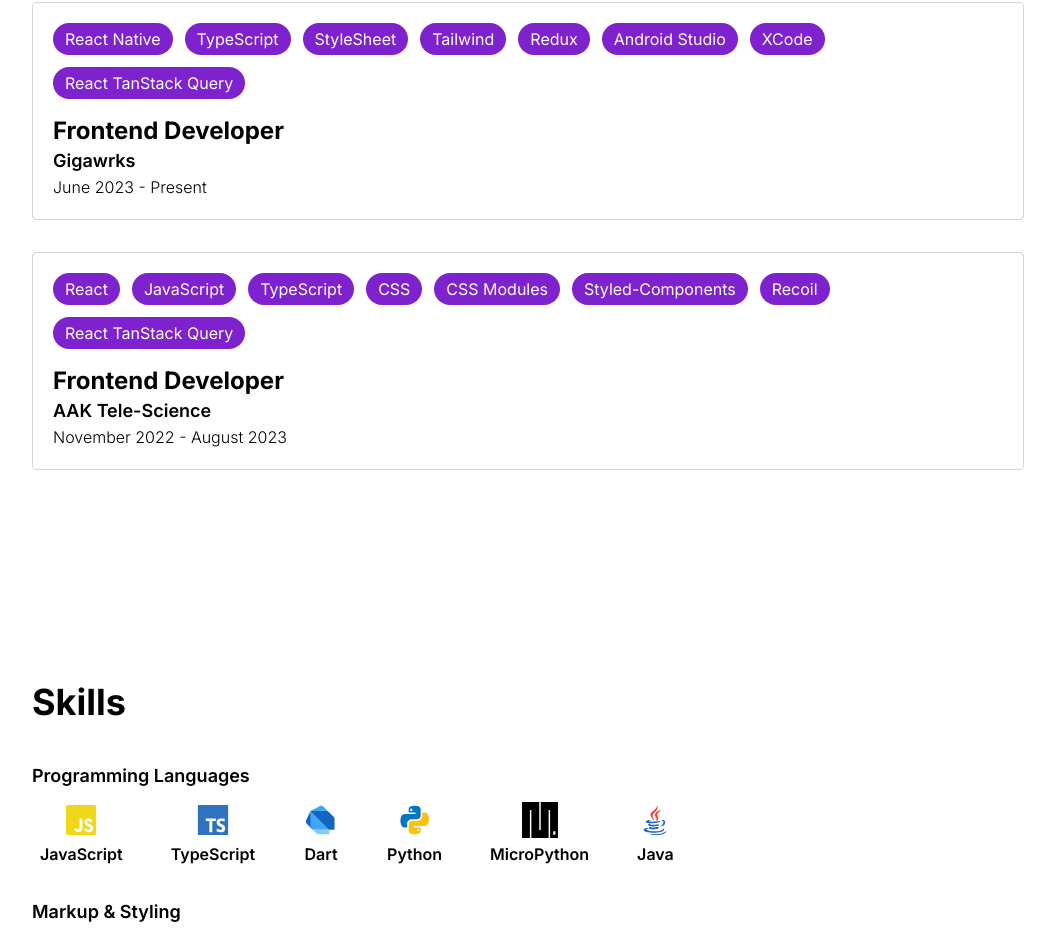
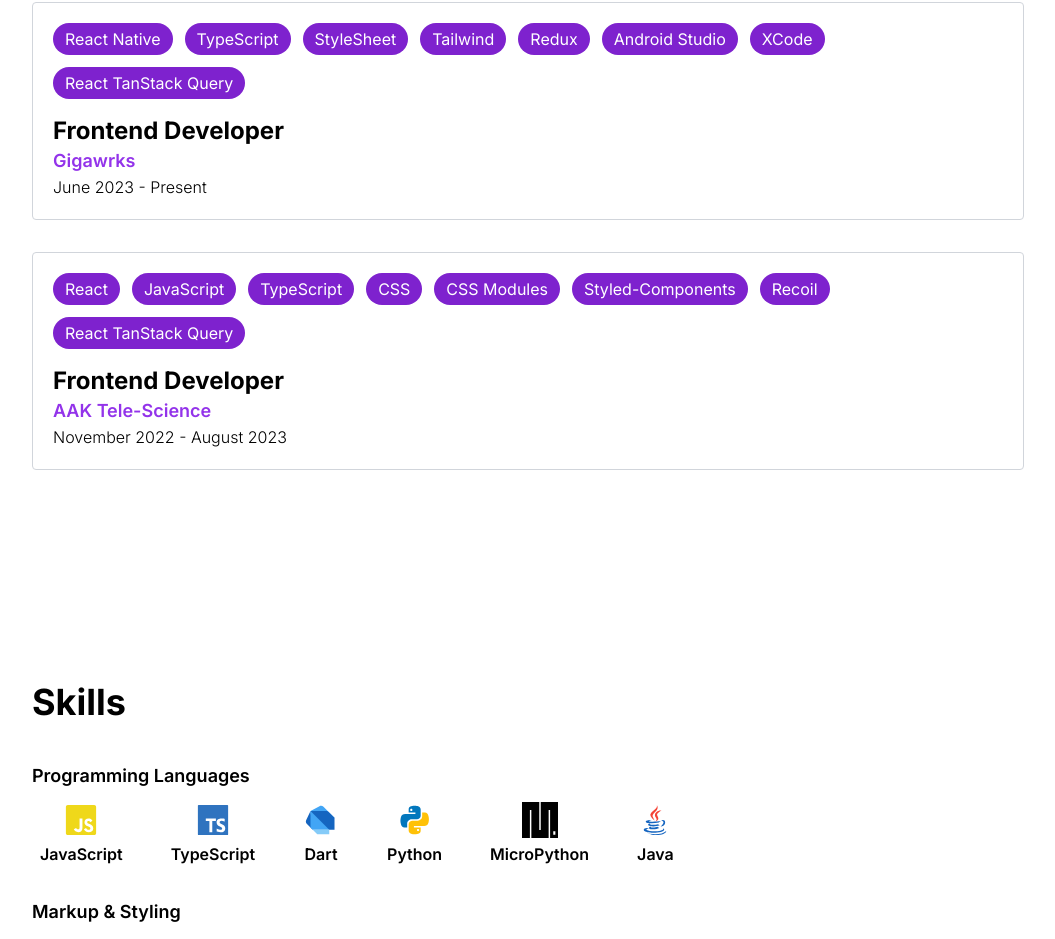
Before and after one commit to VictorYuriTC/VictorCamargoPortfolio, a Next.js app: page / in a window 1280 px wide. Shown: the part 1670-2609 px from the top of the page, without its empty margins (112-1167 px from the left). Built offline with nearby package versions, Linux system fonts and the light colour scheme.

Commit message:
feat: add links on `ExperienceCard` component

```diff
--- a/src/components/pages/home/ExperienceSection/ExperienceCard/ExperienceCard.tsx
+++ b/src/components/pages/home/ExperienceSection/ExperienceCard/ExperienceCard.tsx
@@ -5,6 +5,7 @@
 import ExperienceSkillTag, { IVictorSkill } from "./ExperienceSkillTag";
 import ExperienceRole, { IExperienceRole } from "./ExperienceRole";
 import { LinkProps } from "next/link";
+import { DetailedHTMLProps, HTMLAttributes } from "react";
 
 export type MonthType =
   | "January"
@@ -24,10 +25,14 @@
 
 export type ExperienceDateType = `${MonthType}-${YearType}`;
 
+export interface ICompany {
+  websiteLink?: LinkProps;
+  name: DetailedHTMLProps<HTMLAttributes<HTMLSpanElement>, HTMLSpanElement>;
+}
 export interface IPresentExperience {
   type: "present";
   role: IExperienceRole;
-  companyName: IExperienceCompanyName;
+  company: ICompany;
   allSkills: IVictorSkill[];
   startDate: ExperienceDateType;
   companyLink?: LinkProps;
@@ -36,7 +41,7 @@
 export interface IPastExperience {
   type: "past";
   role: IExperienceRole;
-  companyName: IExperienceCompanyName;
+  company: ICompany;
   allSkills: IVictorSkill[];
   startDate: ExperienceDateType;
   endDate: ExperienceDateType;
@@ -66,18 +71,16 @@
 
       <ExperienceRole>{props.experience.role.children}</ExperienceRole>
 
-      <ExperienceCompanyName>
-        {props.experience.companyName.children}
-      </ExperienceCompanyName>
+      <ExperienceCompanyName company={props.experience.company} />
 
       {props.experience.type === "past" && (
         <ExperienceDate
           type={props.experience.type}
           endDate={props.experience.endDate}
           allSkills={props.experience.allSkills}
-          companyName={props.experience.companyName}
           role={props.experience.role}
           startDate={props.experience.startDate}
+          company={props.experience.company}
         />
       )}
 
@@ -85,9 +88,9 @@
         <ExperienceDate
           type={props.experience.type}
           allSkills={props.experience.allSkills}
-          companyName={props.experience.companyName}
           role={props.experience.role}
           startDate={props.experience.startDate}
+          company={props.experience.company}
         />
       )}
     </div>
--- a/src/components/pages/home/ExperienceSection/ExperienceCard/ExperienceCompanyName.tsx
+++ b/src/components/pages/home/ExperienceSection/ExperienceCard/ExperienceCompanyName.tsx
@@ -1,12 +1,28 @@
-import { HtmlHTMLAttributes } from "react";
+import Link from "next/link";
+import { ICompany } from "./ExperienceCard";
 
-export interface IExperienceCompanyName
-  extends HtmlHTMLAttributes<HTMLParagraphElement> {}
+export interface IExperienceCompanyName {
+  company: ICompany;
+}
 
 export default function ExperienceCompanyName(props: IExperienceCompanyName) {
+  if (props.company.websiteLink) {
+    return (
+      <div className="flex flex-row">
+        <Link
+          passHref={true}
+          href={props.company.websiteLink.href}
+          className={`text-lg font-semibold text-purple-600 hover:text-purple-500 ${props.company.websiteLink}`}>
+          {props.company.name.children}
+        </Link>
+      </div>
+    );
+  }
+
   return (
-    <p className={`text-lg font-semibold ${props.className}`}>
-      {props.children}
-    </p>
+    <span
+      className={`text-lg font-semibold text-black dark:text-white ${props.company.name.className}`}>
+      {props.company.name.children}
+    </span>
   );
 }
--- a/src/components/pages/home/ExperienceSection/allVictorExperiences.ts
+++ b/src/components/pages/home/ExperienceSection/allVictorExperiences.ts
@@ -8,10 +8,11 @@
     type: "past",
     startDate: "November-2022",
     endDate: "August-2023",
-    companyLink: {
-      href: "https://aakscience.com/",
+
+    company: {
+      name: { children: "AAK Tele-Science" },
+      websiteLink: { href: "https://aakscience.com/" },
     },
-    companyName: { children: "AAK Tele-Science" },
     role: { children: "Frontend Developer" },
     allSkills: [
       {
@@ -58,10 +59,11 @@
     id: 2,
     type: "present",
     startDate: "June-2023",
-    companyLink: {
-      href: "https://gigawrks.com/",
+
+    company: {
+      name: { children: "Gigawrks" },
+      websiteLink: { href: "https://gigawrks.com/" },
     },
-    companyName: { children: "Gigawrks" },
     role: { children: "Frontend Developer" },
     allSkills: [
       {
```
